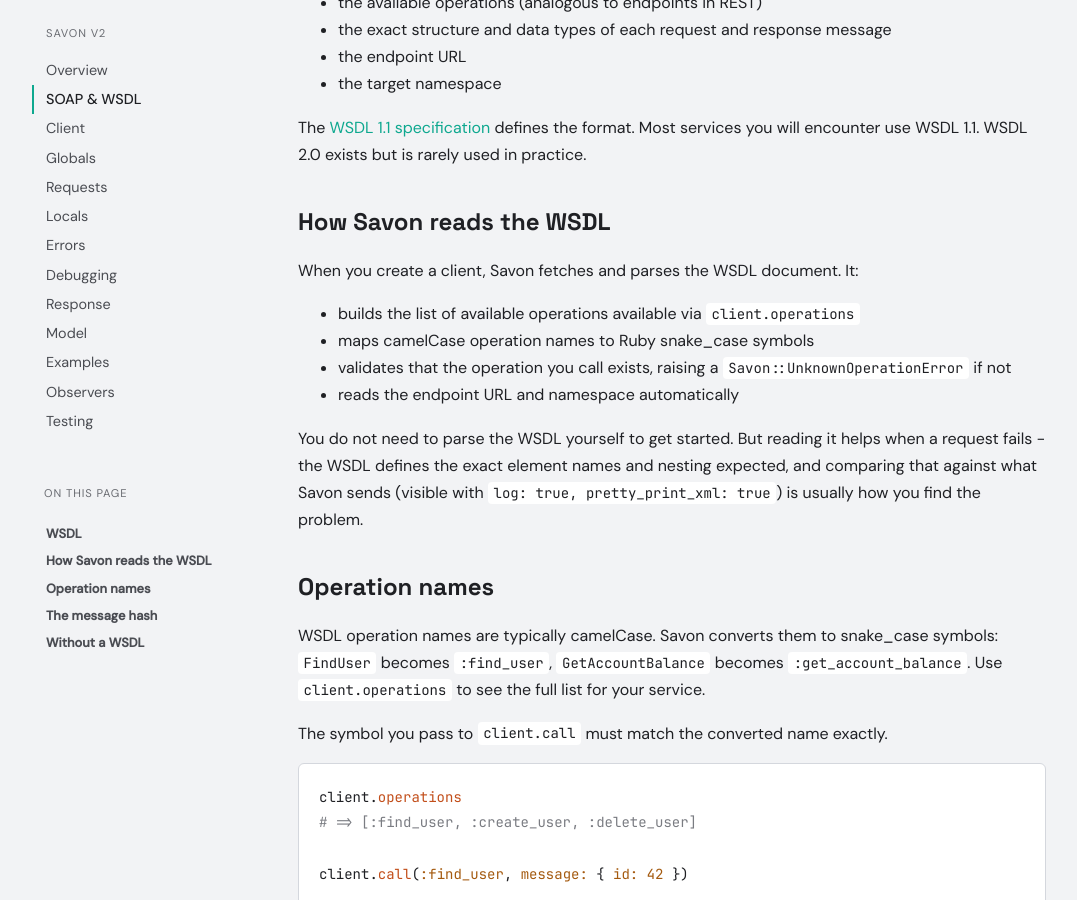
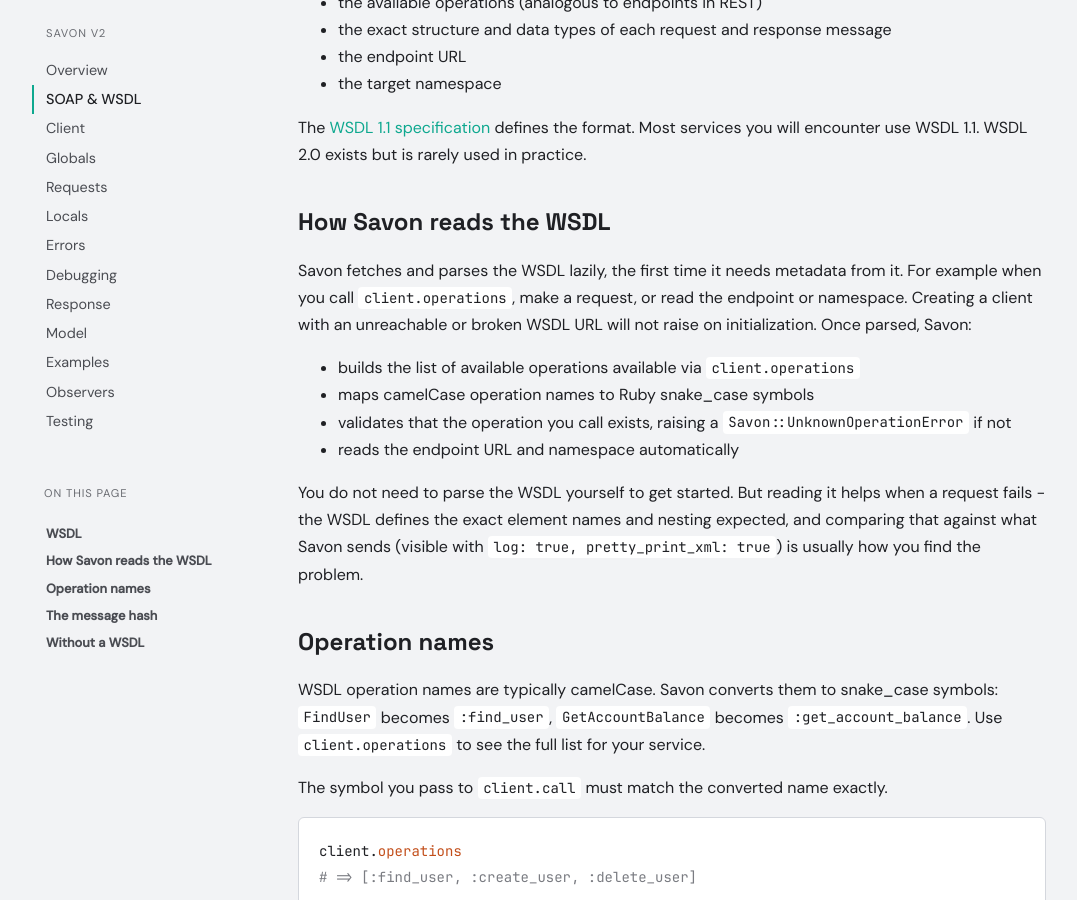
Before and after one commit to savonrb/savonrb.github.io, a Jekyll site: the page built from version2/soap.md, in a window 1280 px wide and 900 px high, scrolled down 609 px. Shown: the whole window, without its empty margins (94-1171 px from the left). Built offline with Jekyll 4.4.1, drawn with Linux system fonts in a browser that asks for light colours.

Commit message:
Document lazy WSDL fetching

```diff
--- a/version2/soap.md
+++ b/version2/soap.md
@@ -27,7 +27,7 @@
 
 ## How Savon reads the WSDL
 
-When you create a client, Savon fetches and parses the WSDL document. It:
+Savon fetches and parses the WSDL lazily, the first time it needs metadata from it. For example when you call `client.operations`, make a request, or read the endpoint or namespace. Creating a client with an unreachable or broken WSDL URL will not raise on initialization. Once parsed, Savon:
 
 - builds the list of available operations available via `client.operations`
 - maps camelCase operation names to Ruby snake_case symbols
```
